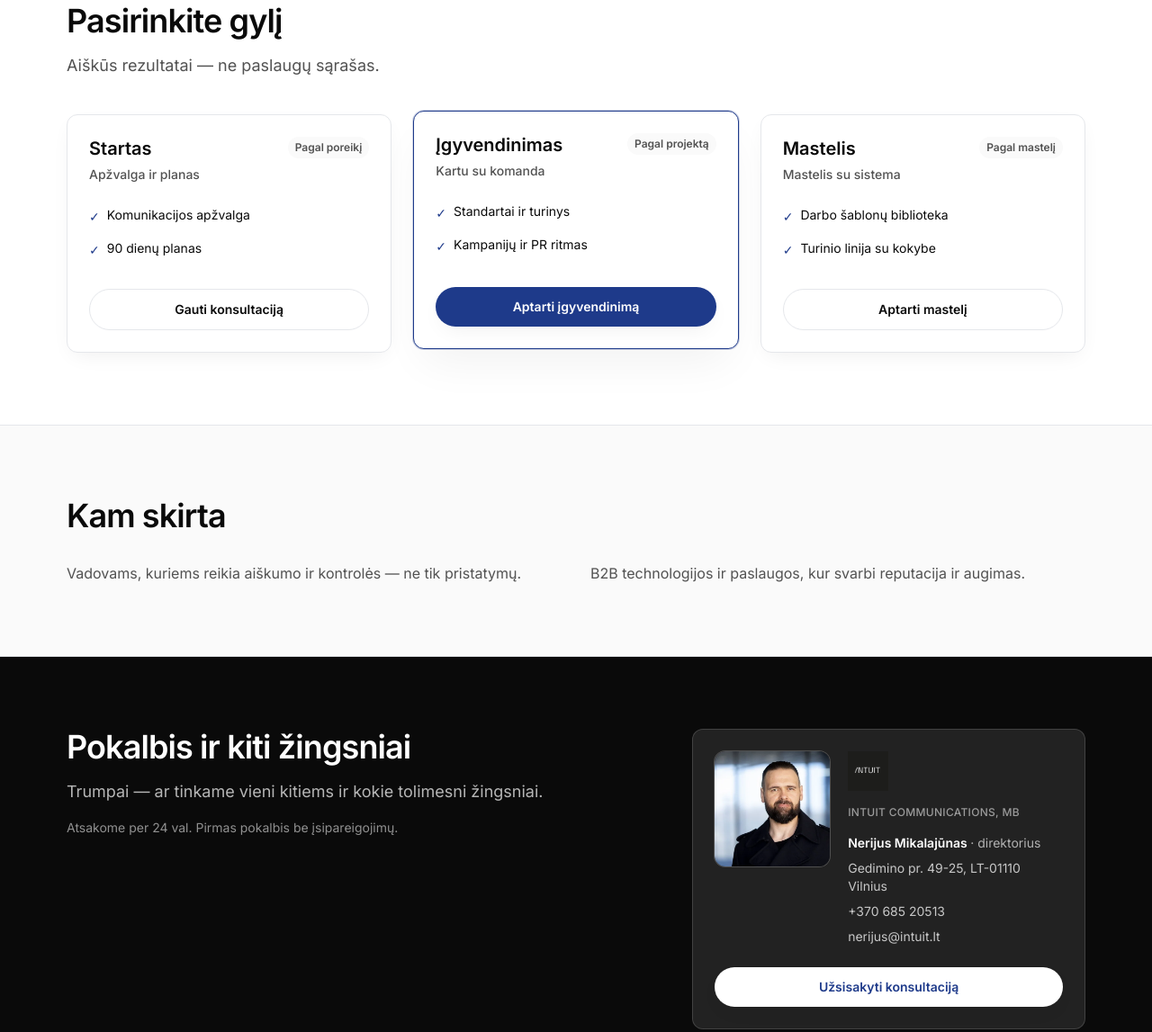
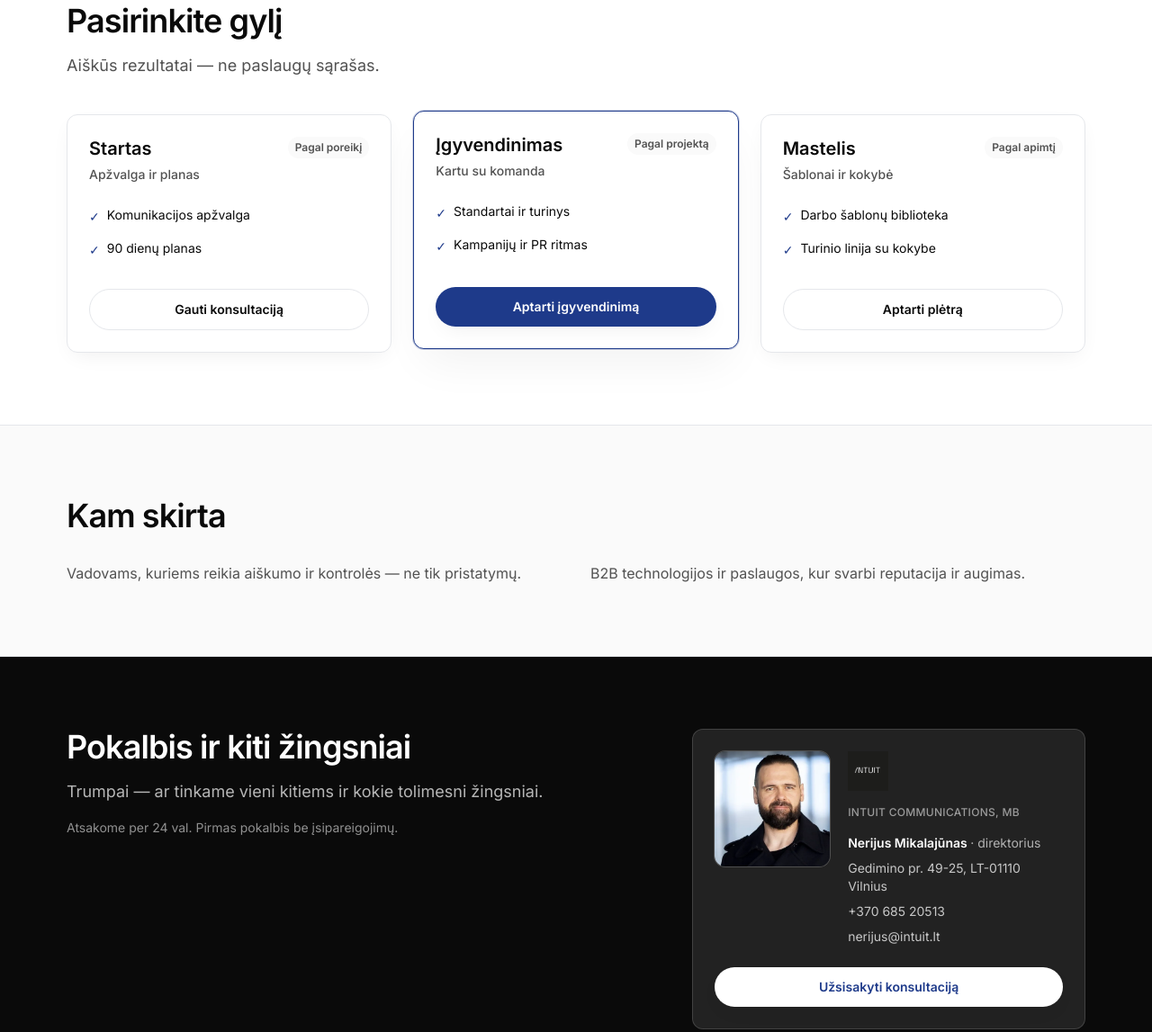
Before and after one commit to DITreneris/intuit, an Astro site: page / in a window 1280 px wide. Shown: the part 4077-5224 px from the top of the page at 90% size. Built offline with nearby package versions, Linux system fonts and the light colour scheme; Astro itself is replaced by a stand-in of ours.

Commit message:
fix(ui): offers Scale tag and FinalCta portrait framing
Co-authored-by: Cursor <cursoragent@cursor.com>

```diff
--- a/src/components/sections/FinalCta.astro
+++ b/src/components/sections/FinalCta.astro
@@ -35,18 +35,22 @@ const mapsHref = `https://www.google.com/maps/search/?api=1&query=${encodeURICom
 
       <div class="rounded-xl border border-white/15 bg-white/10 p-6 backdrop-blur">
         <div class="mb-6 flex flex-col gap-5 sm:flex-row sm:items-start">
-          <picture class="mx-auto shrink-0 sm:mx-0">
+          <div
+            class="relative mx-auto h-28 w-28 shrink-0 overflow-hidden rounded-xl ring-1 ring-white/20 sm:mx-0 md:h-32 md:w-32"
+          >
+            <picture class="block h-full w-full">
               <source srcset={`${basePath}brand/contact-nerijus.webp`} type="image/webp" />
               <img
                 src={`${basePath}brand/contact-nerijus.jpg`}
                 alt={messages.finalCta.contactPhotoAlt}
                 width="480"
                 height="480"
-              class="h-28 w-28 rounded-xl object-cover ring-1 ring-white/20 md:h-32 md:w-32"
+                class="h-full w-full origin-[72%_38%] scale-[1.2] object-cover"
                 loading="lazy"
                 decoding="async"
               />
             </picture>
+          </div>
 
           <div class="min-w-0 flex-1 space-y-4">
             <img
--- a/src/i18n/en.ts
+++ b/src/i18n/en.ts
@@ -155,10 +155,10 @@ export const en = {
       },
       {
         name: 'Scale',
-        tag: 'Operating at scale',
-        price: 'Scale-based',
+        tag: 'Playbooks and quality',
+        price: 'By scope',
         bullets: ['Workflow template library', 'Content line with QA'],
-        cta: 'Discuss scale',
+        cta: 'Discuss growth',
       },
     ],
   },
--- a/src/i18n/lt.ts
+++ b/src/i18n/lt.ts
@@ -158,10 +158,10 @@ export const lt = {
       },
       {
         name: 'Mastelis',
-        tag: 'Mastelis su sistema',
-        price: 'Pagal mastelį',
+        tag: 'Šablonai ir kokybė',
+        price: 'Pagal apimtį',
         bullets: ['Darbo šablonų biblioteka', 'Turinio linija su kokybe'],
-        cta: 'Aptarti mastelį',
+        cta: 'Aptarti plėtrą',
       },
     ],
   },
```
Also changed, not shown: docs/COPY-GLOSSARY.md (+4 -4 lines), docs/DESIGN-SYSTEM.md (+1 -1 lines), CHANGELOG.md. Lines whose indentation alone changed are shown as unchanged.
